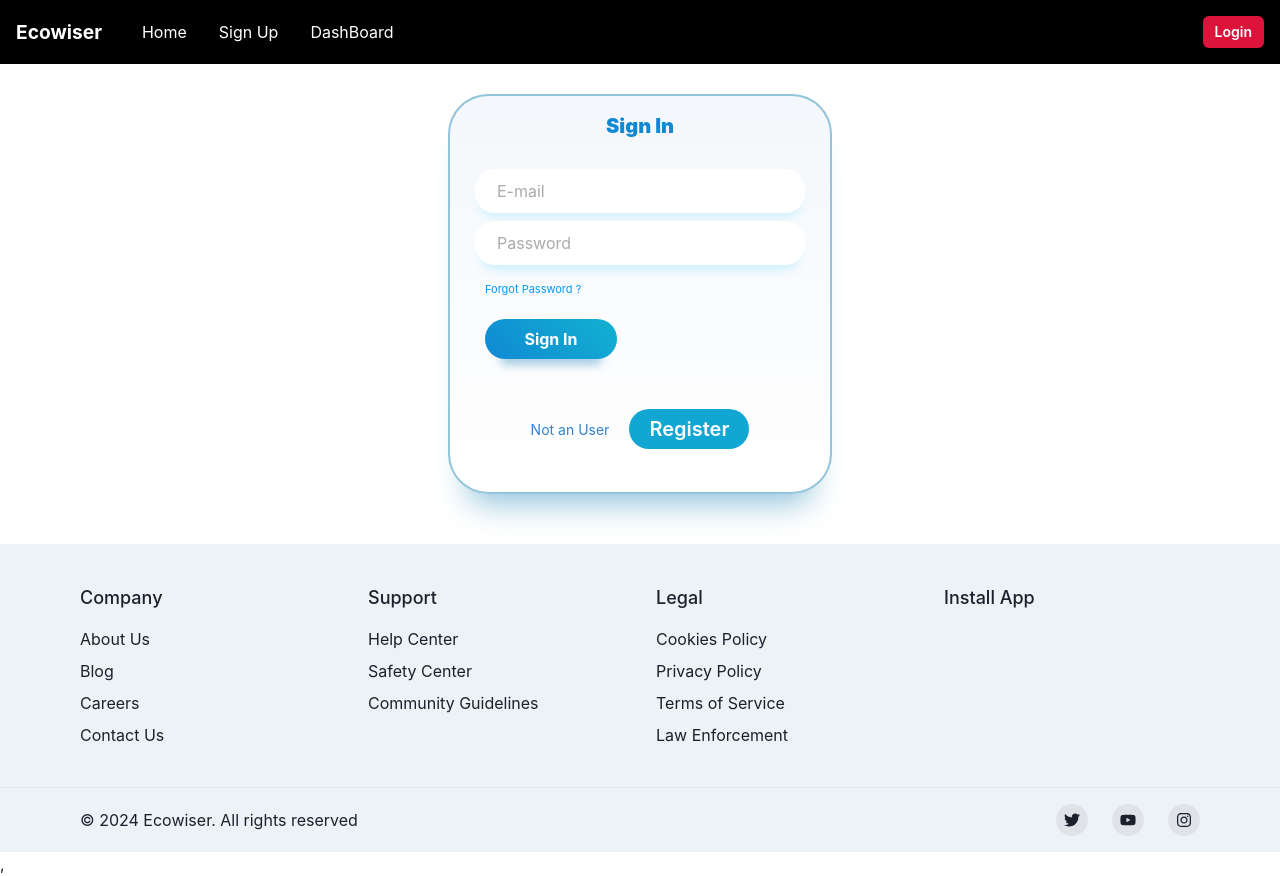
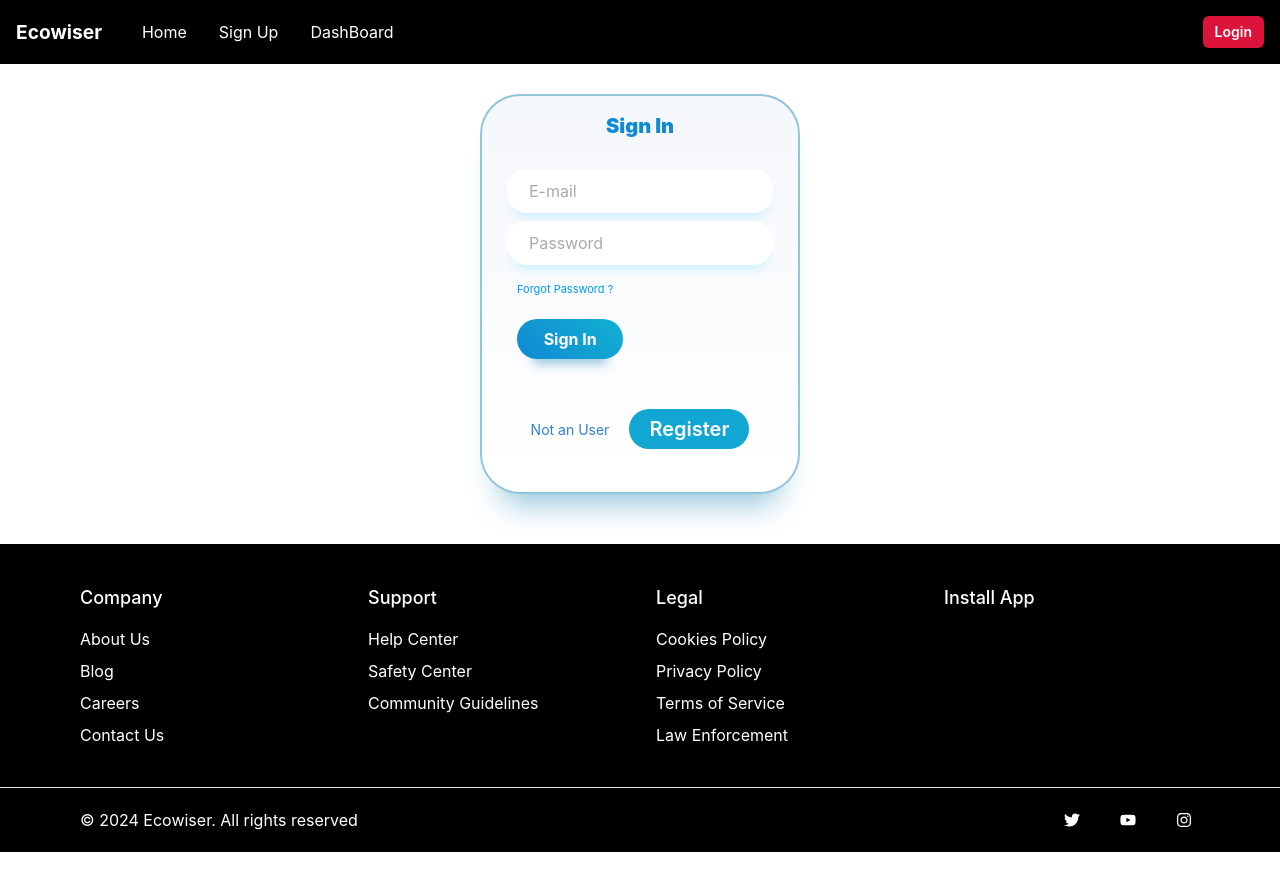
Before and after one commit to supriyahatele/Ecowiser_Assignment, a React (Vite) app in the folder client/: page /login in a window 1280 px wide. After the commit the page ends 852 px from the top, so only its background shows below. Built offline with nearby package versions, Linux system fonts and the light colour scheme.

Commit message:
footer code updated

```diff
--- a/client/src/App.jsx
+++ b/client/src/App.jsx
@@ -16,7 +16,7 @@ import { DashBoard } from "./pages/DashBoard"
 
 const App = () => {
   return (
-    <Box minHeight="100vh">
+    <Box >
       <Navbar />
       <Routes>
         <Route path="/" element={<Recipe />} />
--- a/client/src/components/Footer.jsx
+++ b/client/src/components/Footer.jsx
@@ -35,7 +35,7 @@ const SocialButton = ({ children, label, href }) => {
       justifyContent={'center'}
       transition={'background 0.3s ease'}
       _hover={{
-        bg: useColorModeValue('blackAlpha.200', 'whiteAlpha.200'),
+        bg: useColorModeValue('blackAlpha.200', 'whiteAlpha.200')
       }}>
       <VisuallyHidden>{label}</VisuallyHidden>
       {children}
@@ -46,8 +46,8 @@ const SocialButton = ({ children, label, href }) => {
 export default function Footer() {
   return (
     <Box
-      bg="gray.100"
-      color="black.600"
+      bg="black"
+      color="white"
       width="100%"
       mt="auto"
     >
--- a/client/src/main.jsx
+++ b/client/src/main.jsx
@@ -12,6 +12,6 @@ ReactDOM.createRoot(document.getElementById('root')).render(
   <AuthContextProvider>
     <App />
   </AuthContextProvider>
-  </ChakraProvider>,
+  </ChakraProvider>
   </BrowserRouter>
 )
--- a/client/src/pages/login.css
+++ b/client/src/pages/login.css
@@ -1,5 +1,5 @@
 .container {
-    width: 30%;
+    width: 25%;
     /* background: #F8F9FD; */
     background: linear-gradient(0deg, rgb(255, 255, 255) 0%, rgb(244, 247, 251) 100%);
     border-radius: 40px;
```
